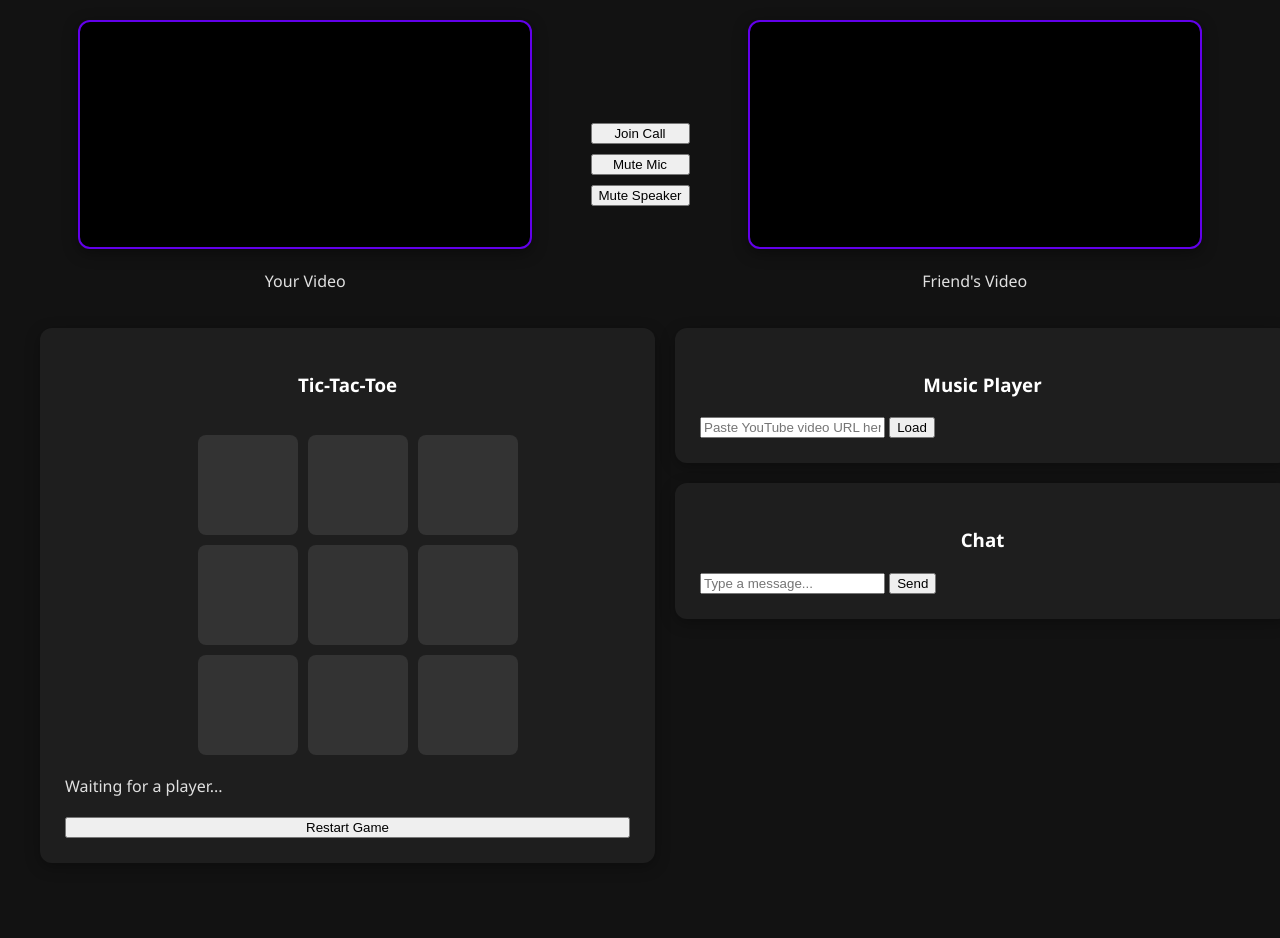
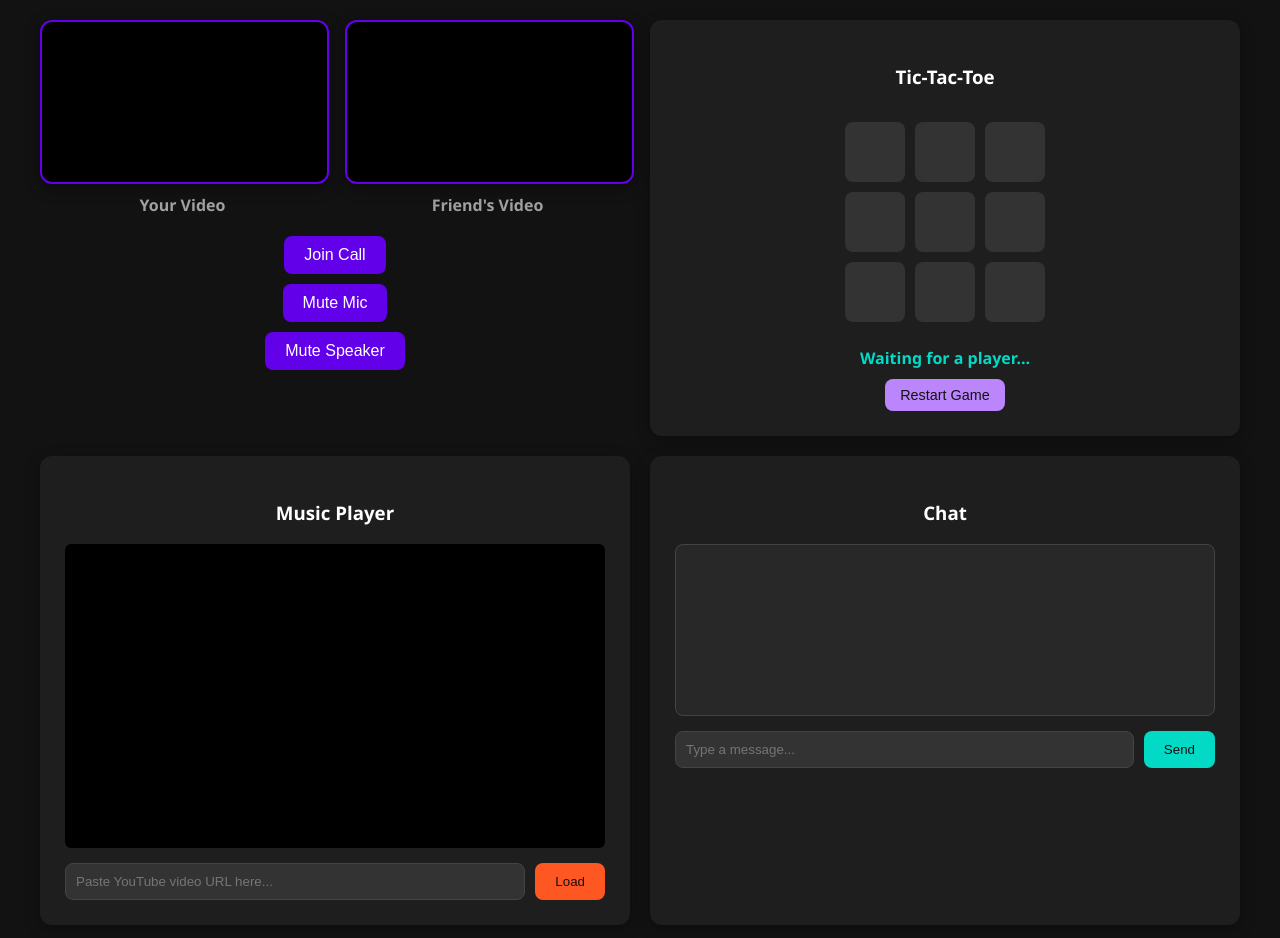
Before and after one commit to Ni3orNitin/webrtc-ttt, a website: page public/index.html in a window 1280 px wide. Before the commit the page ends 883 px from the top, so only its background shows below. Drawn offline with Linux system fonts and the light colour scheme.

Commit message:
html css

```diff
--- a/public/index.html
+++ b/public/index.html
@@ -9,22 +9,24 @@
 <body>
     <div class="container">
         <div class="top-section">
+            <div class="left-side">
+                <div class="video-container">
                     <div class="video-box">
                         <video id="localVideo" autoplay muted playsinline></video>
                         <p>Your Video</p>
+                    </div>
+                    <div class="video-box">
+                        <video id="remoteVideo" autoplay playsinline></video>
+                        <p>Friend's Video</p>
+                    </div>
                 </div>
                 <div class="controls-area">
                     <button id="joinBtn">Join Call</button>
                     <button id="muteMicBtn">Mute Mic</button>
                     <button id="muteSpeakerBtn">Mute Speaker</button>
                 </div>
-            <div class="video-box">
-                <video id="remoteVideo" autoplay playsinline></video>
-                <p>Friend's Video</p>
             </div>
-        </div>
-
-        <div class="bottom-section">
+            <div class="right-side">
                 <div class="game-section">
                     <h3>Tic-Tac-Toe</h3>
                     <div class="board" id="board">
@@ -41,8 +43,10 @@
                     <div class="status" id="status">Waiting for a player...</div>
                     <button id="restartBtn">Restart Game</button>
                 </div>
+            </div>
+        </div>
 
-            <div class="extra-content">
+        <div class="bottom-section">
             <div class="youtube-section">
                 <h3>Music Player</h3>
                 <div id="youtube-player"></div>
@@ -61,7 +65,6 @@
             </div>
         </div>
     </div>
-    </div>
     <script src="script.js"></script>
 </body>
 </html>
--- a/public/style.css
+++ b/public/style.css
@@ -25,9 +25,20 @@ h1, h3 {
 
 .top-section {
     display: flex;
-    justify-content: center;
     gap: 20px;
-    align-items: center;
+    width: 100%;
+}
+
+.left-side {
+    display: flex;
+    flex-direction: column;
+    gap: 20px;
+    flex: 1;
+}
+
+.video-container {
+    display: flex;
+    gap: 20px;
 }
 
 .video-box {
@@ -37,67 +48,49 @@ h1, h3 {
 
 video {
     width: 100%;
-    max-width: 450px;
-    height: auto;
     background: #000;
     border-radius: 12px;
     border: 2px solid #6200ea;
     box-shadow: 0 4px 15px rgba(0, 0, 0, 0.4);
+    aspect-ratio: 16 / 9;
 }
 
-.controls-area {
-    display: flex;
-    flex-direction: column;
-    gap: 10px;
+.video-box p {
+    margin: 5px 0 0;
+    font-weight: bold;
+    color: #a0a0a0;
 }
 
-.bottom-section {
-    display: flex;
-    gap: 20px;
+.right-side {
+    flex: 1;
 }
 
-.game-section, .extra-content {
-    flex: 1;
-    display: flex;
-    flex-direction: column;
-    gap: 20px;
-}
-
-.game-section {
+.right-side .game-section {
     background: #1e1e1e;
     padding: 25px;
     border-radius: 12px;
     box-shadow: 0 4px 15px rgba(0, 0, 0, 0.3);
-}
-
-.extra-content {
-    flex: 1;
-}
-
-.chat-section, .youtube-section {
-    background: #1e1e1e;
-    padding: 25px;
-    border-radius: 12px;
-    box-shadow: 0 4px 15px rgba(0, 0, 0, 0.3);
-    width: 100%;
+    display: flex;
+    flex-direction: column;
+    align-items: center;
 }
 
 .board {
     display: grid;
     grid-template-columns: repeat(3, 1fr);
     gap: 10px;
-    max-width: 300px;
-    margin: 0 auto;
+    max-width: 200px;
+    margin: 15px auto;
 }
 
 .cell {
-    width: 100px;
-    height: 100px;
+    width: 60px;
+    height: 60px;
     background: #333;
     display: flex;
     align-items: center;
     justify-content: center;
-    font-size: 3rem;
+    font-size: 2rem;
     font-weight: bold;
     cursor: pointer;
     border-radius: 8px;
@@ -114,20 +107,197 @@ video {
     color: #888;
 }
 
-/* ... (add all other existing styles here) ... */
+.right-side .status {
+    font-size: 1rem;
+    font-weight: bold;
+    margin: 10px 0;
+    text-align: center;
+    color: #03dac6;
+}
 
+.right-side #restartBtn {
+    padding: 8px 15px;
+    background-color: #bb86fc;
+    color: #121212;
+    border: none;
+    border-radius: 8px;
+    font-size: 0.9rem;
+    cursor: pointer;
+    transition: background-color 0.2s ease;
+}
+
+.right-side #restartBtn:hover {
+    background-color: #a578e8;
+}
+
+.bottom-section {
+    display: flex;
+    gap: 20px;
+}
+
+.controls-area {
+    display: flex;
+    flex-direction: column;
+    gap: 10px;
+    justify-content: center;
+    align-items: center;
+}
+
+.controls-area button {
+    padding: 10px 20px;
+    border: none;
+    border-radius: 8px;
+    font-size: 1rem;
+    cursor: pointer;
+    background-color: #6200ea;
+    color: #fff;
+    transition: background-color 0.2s ease;
+    margin: 0 5px;
+}
+
+.controls-area button:hover {
+    background-color: #3700b3;
+}
+
+.controls-area button.active {
+    background-color: #b00020;
+    color: #fff;
+}
+
+.youtube-section, .chat-section {
+    background: #1e1e1e;
+    padding: 25px;
+    border-radius: 12px;
+    box-shadow: 0 4px 15px rgba(0, 0, 0, 0.3);
+    width: 100%;
+}
+
+.youtube-controls {
+    display: flex;
+    gap: 10px;
+    margin-top: 15px;
+}
+
+#youtubeInput {
+    flex-grow: 1;
+    padding: 10px;
+    border: 1px solid #444;
+    border-radius: 8px;
+    background: #333;
+    color: #e0e0e0;
+}
+
+#loadBtn {
+    padding: 10px 20px;
+    background-color: #ff5722;
+    color: #121212;
+    border: none;
+    border-radius: 8px;
+    cursor: pointer;
+    transition: background-color 0.2s ease;
+}
+
+#loadBtn:hover {
+    background-color: #e64a19;
+}
+
+#youtube-player {
+    width: 100%;
+    aspect-ratio: 16 / 9;
+    background-color: #000;
+    border-radius: 6px;
+}
+
+#chatMessages {
+    height: 150px;
+    overflow-y: auto;
+    border: 1px solid #444;
+    padding: 10px;
+    border-radius: 8px;
+    background: #282828;
+    margin-bottom: 15px;
+    display: flex;
+    flex-direction: column;
+    gap: 5px;
+}
+
+.chat-input-container {
+    display: flex;
+    gap: 10px;
+}
+
+#chatInput {
+    flex-grow: 1;
+    padding: 10px;
+    border: 1px solid #444;
+    border-radius: 8px;
+    background: #333;
+    color: #e0e0e0;
+}
+
+#sendBtn {
+    padding: 10px 20px;
+    background-color: #03dac6;
+    color: #121212;
+    border: none;
+    border-radius: 8px;
+    cursor: pointer;
+    transition: background-color 0.2s ease;
+}
+
+#sendBtn:hover {
+    background-color: #02a899;
+}
+
+/* Mobile Responsiveness */
 @media (max-width: 767px) {
     .container {
         padding: 10px;
     }
 
-    .top-section, .bottom-section, .extra-content {
+    .top-section {
         flex-direction: column;
         gap: 10px;
     }
 
-    .video-box, .game-section, .chat-section, .youtube-section {
+    .video-container {
+        flex-direction: column;
+        gap: 10px;
+    }
+
+    .controls-area {
+        flex-direction: row;
+        flex-wrap: wrap;
+        gap: 10px;
+        justify-content: center;
+    }
+
+    .controls-area button {
+        flex: 1;
+    }
+
+    .left-side, .right-side {
         width: 100%;
         max-width: none;
+        flex-direction: column;
+        gap: 10px;
+    }
+
+    .bottom-section {
+        flex-direction: column;
+        gap: 10px;
+    }
+
+    .board {
+        max-width: 270px;
+        grid-template-columns: repeat(3, 80px);
+        gap: 5px;
+        margin-top: 10px;
+    }
+
+    .cell {
+        width: 80px;
+        height: 80px;
+        font-size: 2rem;
     }
 }
```
Lines whose indentation alone changed are shown as unchanged.
